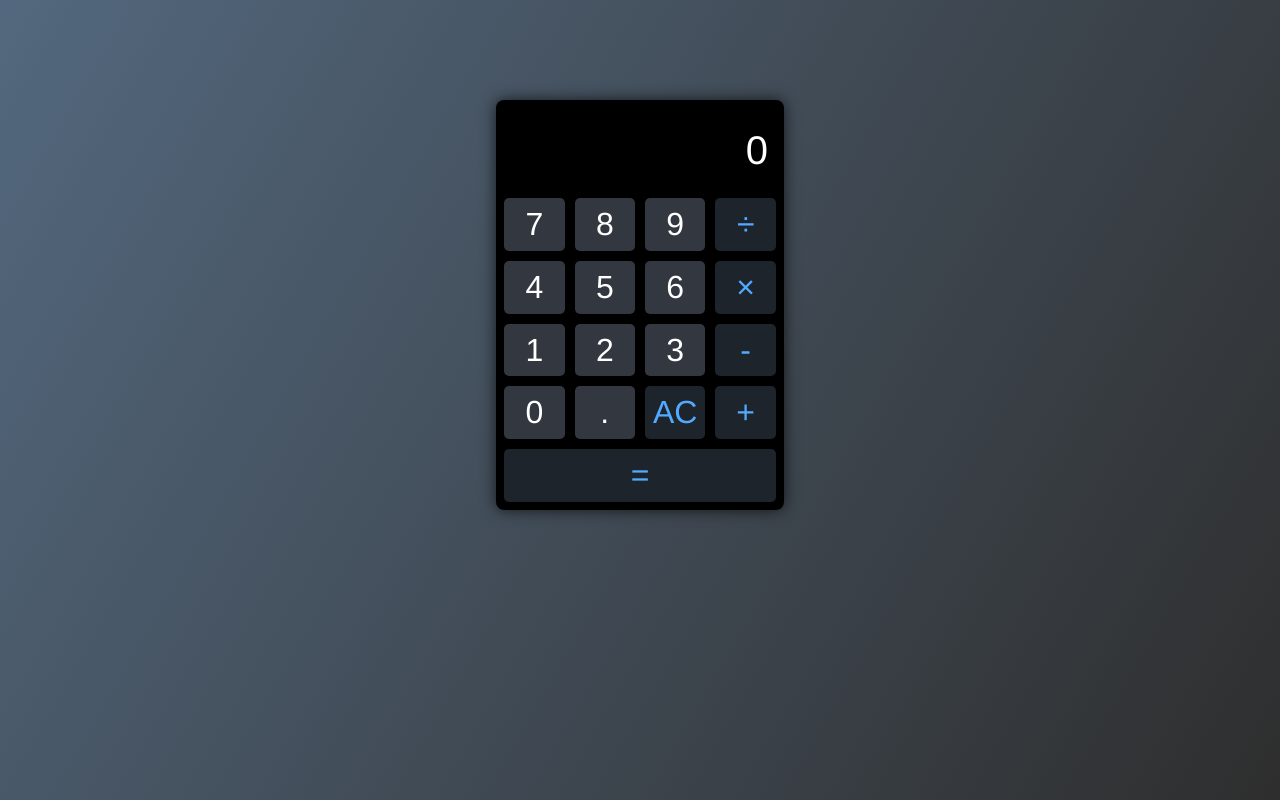
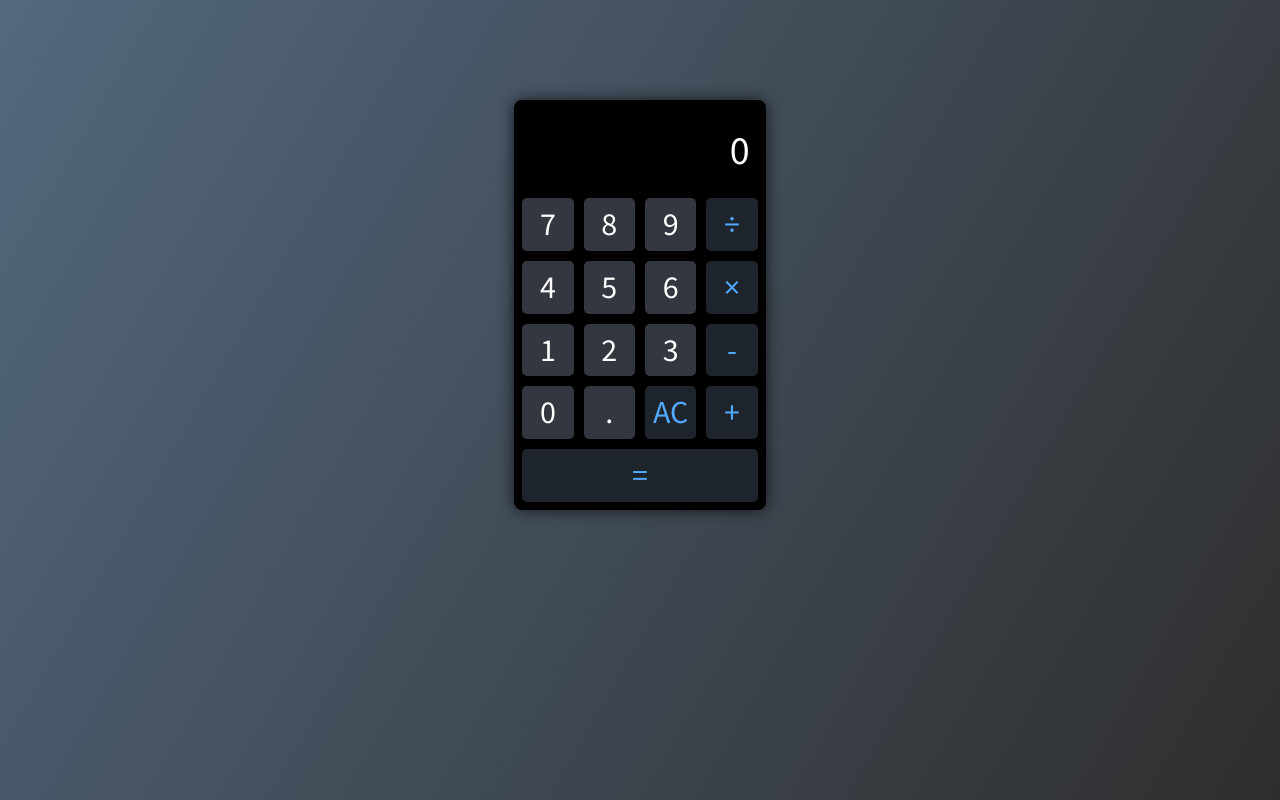
Before and after one commit to RahulMoral/calculator, a website: page index.html in a window 1280 px wide. Drawn offline with Linux system fonts and the light colour scheme.

Commit message:
Change font

```diff
--- a/index.html
+++ b/index.html
@@ -5,6 +5,8 @@
 		<meta charset="utf-8">
 		<meta name="viewport" content="width=device-width, initial-scale=1, shrink-to-fit=no">
 
+		<!-- Fonts -->
+		<link rel="stylesheet" href="https://fonts.googleapis.com/css?family=Source+Sans+Pro&display=swap" />
 		<!-- CSS -->
 		<link rel="stylesheet" href="css/style.css" />
 
--- a/scss/style.scss
+++ b/scss/style.scss
@@ -12,7 +12,8 @@
 body{
     background: #53687e;
     background: linear-gradient(120deg, #53687e, hsl(0, 0%, 18%)) fixed;
-    font-family: 'Helvetica Neue', sans-serif;
+    //font-family: 'Helvetica Neue', sans-serif;
+    font-family: 'Source Sans Pro', sans-serif;
     font-weight: 400;
     height: 100%;
     width: 100%;
```
Also changed, not shown: css/style.css.
